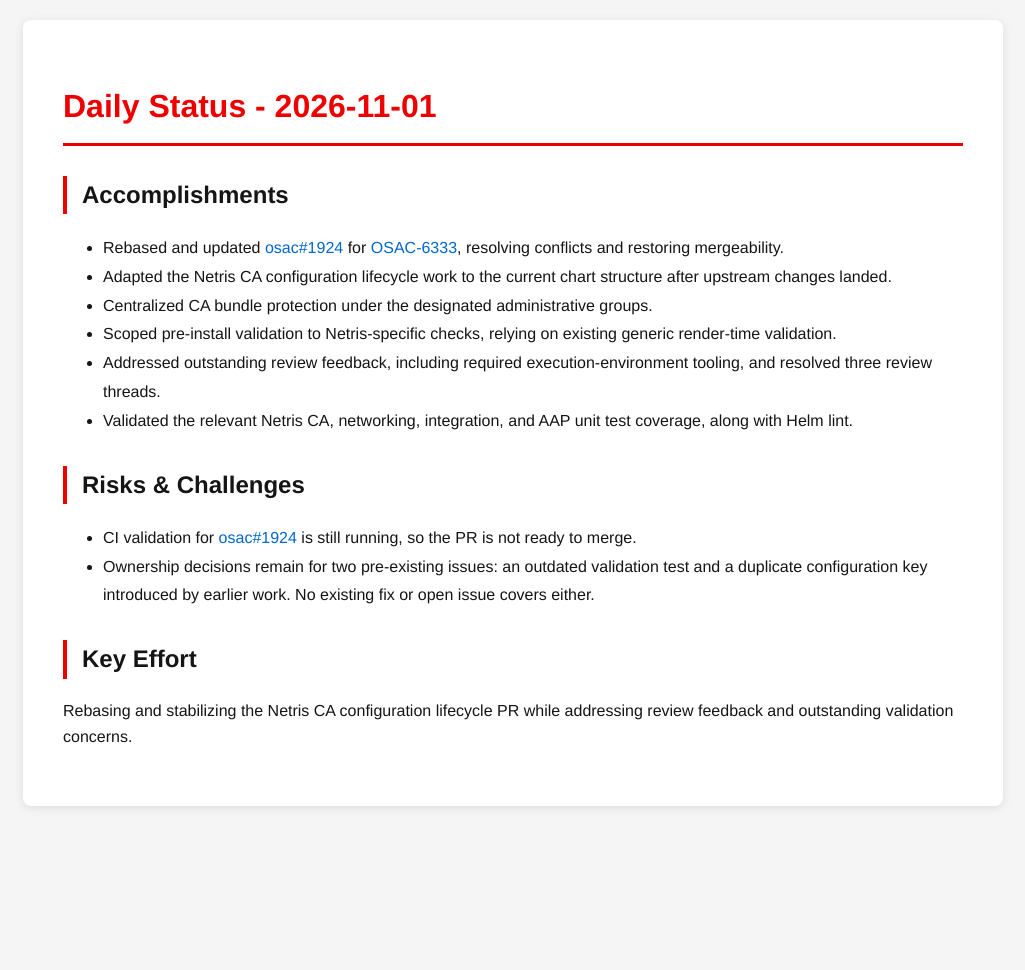
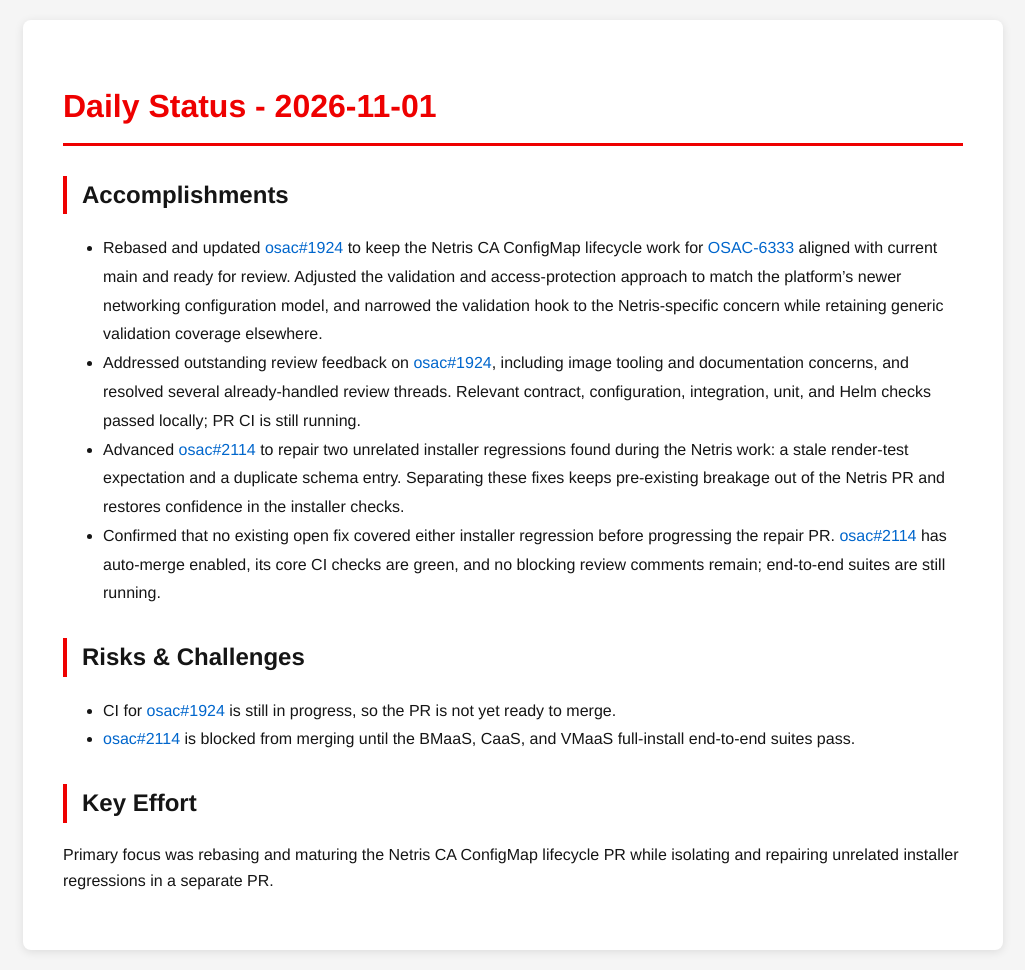
Before and after one commit to tzvatot/daily-status, a Jekyll site: the page built from 2026-11-01.md, in a window 1280 px wide. Shown: the whole page, without its empty margins (127-1152 px from the left). Built offline with Jekyll 4.4.1, drawn with Linux system fonts in a browser that asks for light colours; before the commit the page ends 900 px from its top, so only the background shows below that.

Commit message:
Daily status update - 2026-11-01

```diff
--- a/2026-11-01.md
+++ b/2026-11-01.md
@@ -7,16 +7,14 @@ date: 2026-11-01
 # Daily Status - 2026-11-01
 
 ## Accomplishments
-- Rebased and updated [osac#1924](https://github.com/osac-project/osac/pull/1924) for [OSAC-6333](https://redhat.atlassian.net/browse/OSAC-6333), resolving conflicts and restoring mergeability.
-- Adapted the Netris CA configuration lifecycle work to the current chart structure after upstream changes landed.
-- Centralized CA bundle protection under the designated administrative groups.
-- Scoped pre-install validation to Netris-specific checks, relying on existing generic render-time validation.
-- Addressed outstanding review feedback, including required execution-environment tooling, and resolved three review threads.
-- Validated the relevant Netris CA, networking, integration, and AAP unit test coverage, along with Helm lint.
+- Rebased and updated [osac#1924](https://github.com/osac-project/osac/pull/1924) to keep the Netris CA ConfigMap lifecycle work for [OSAC-6333](https://redhat.atlassian.net/browse/OSAC-6333) aligned with current main and ready for review. Adjusted the validation and access-protection approach to match the platform's newer networking configuration model, and narrowed the validation hook to the Netris-specific concern while retaining generic validation coverage elsewhere.
+- Addressed outstanding review feedback on [osac#1924](https://github.com/osac-project/osac/pull/1924), including image tooling and documentation concerns, and resolved several already-handled review threads. Relevant contract, configuration, integration, unit, and Helm checks passed locally; PR CI is still running.
+- Advanced [osac#2114](https://github.com/osac-project/osac/pull/2114) to repair two unrelated installer regressions found during the Netris work: a stale render-test expectation and a duplicate schema entry. Separating these fixes keeps pre-existing breakage out of the Netris PR and restores confidence in the installer checks.
+- Confirmed that no existing open fix covered either installer regression before progressing the repair PR. [osac#2114](https://github.com/osac-project/osac/pull/2114) has auto-merge enabled, its core CI checks are green, and no blocking review comments remain; end-to-end suites are still running.
 
 ## Risks & Challenges
-- CI validation for [osac#1924](https://github.com/osac-project/osac/pull/1924) is still running, so the PR is not ready to merge.
-- Ownership decisions remain for two pre-existing issues: an outdated validation test and a duplicate configuration key introduced by earlier work. No existing fix or open issue covers either.
+- CI for [osac#1924](https://github.com/osac-project/osac/pull/1924) is still in progress, so the PR is not yet ready to merge.
+- [osac#2114](https://github.com/osac-project/osac/pull/2114) is blocked from merging until the BMaaS, CaaS, and VMaaS full-install end-to-end suites pass.
 
 ## Key Effort
-Rebasing and stabilizing the Netris CA configuration lifecycle PR while addressing review feedback and outstanding validation concerns.
+Primary focus was rebasing and maturing the Netris CA ConfigMap lifecycle PR while isolating and repairing unrelated installer regressions in a separate PR.
```
